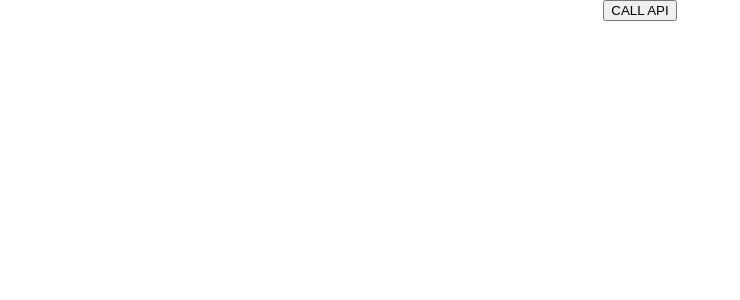
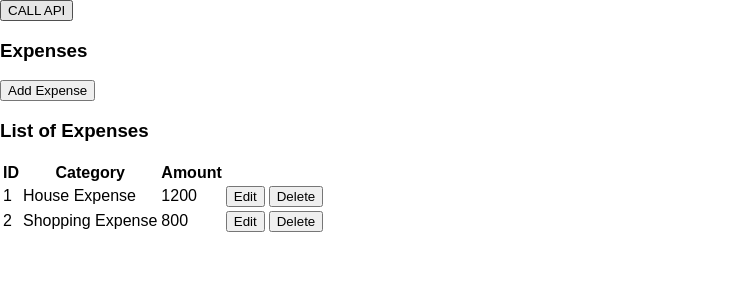
Before and after one commit to Siyami/expenses-app, a React (Create React App) app: page / in a window 1280 px wide. Shown: the top 300 px of the page, without its empty margins (0-740 px from the left). Built offline with nearby package versions, Linux system fonts and the light colour scheme.

Commit message:
Add expense list in App.js component

```diff
--- a/package.json
+++ b/package.json
@@ -10,7 +10,8 @@
     "express": "^4.14.1",
     "morgan": "^1.8.1",
     "react": "^15.4.2",
-    "react-dom": "^15.4.2"
+    "react-dom": "^15.4.2",
+    "react-router": "^3.0.2"
   },
   "engines": {
     "node": "7.5.0"
--- a/src/App.js
+++ /dev/null
@@ -1,28 +0,0 @@
-import React, { Component } from 'react';
-import axios from 'axios'
-import './App.css';
-
-
-class App extends Component {
-
-  callApi() {
-    axios.get('api') //it will prepend automatically
-      .then((res) => {
-        console.log(res.data);
-      })
-      .catch((err) => {
-        console.log(err);
-      })
-  }
-
-  render() {
-    return (
-      <div className="App">
-
-        <button onClick={this.callApi}>CALL API</button>
-      </div>
-    );
-  }
-}
-
-export default App;
--- /dev/null
+++ b/src/components/App.js
@@ -0,0 +1,76 @@
+import React, { Component } from 'react';
+import axios from 'axios';
+import { Router, Route, Link, IndexRoute, browserHistory } from 'react-router';
+import './../App.css';
+
+class App extends Component {
+  constructor(props) {
+    super(props)
+
+    this.state = {
+      expenses: [
+        {
+          id: 1,
+          category: 'House Expense',
+          amount: 1200
+        },
+        {
+          id: 2,
+          category: 'Shopping Expense',
+          amount: 800
+        }
+      ]
+    }
+  }
+
+  callApi() {
+    axios.get('api') //it will prepend automatically
+      .then((res) => {
+        console.log(res.data);
+      })
+      .catch((err) => {
+        console.log(err);
+      })
+  }
+
+  render() {
+    return (
+      <div>
+        {this.props.children}
+        <button onClick={this.callApi}>CALL API</button>
+
+        <h3>Expenses</h3>
+        <button>Add Expense</button>
+
+        <h3>List of Expenses</h3>
+        <table>
+          <thead>
+            <tr>
+              <th>ID</th>
+              <th>Category</th>
+              <th>Amount</th>
+              <th></th>
+              <th></th>
+            </tr>
+          </thead>
+          <tbody>
+            {this.state.expenses.map((expense) => {
+              return (
+                <tr>
+                  <td>{expense.id}</td>
+                  <td>{expense.category}</td>
+                  <td>{expense.amount}</td>
+                  <td><button>Edit</button></td>
+                  <td><button>Delete</button></td>
+                </tr>
+              )
+            })}
+          </tbody>
+        </table>
+
+      </div>
+    );
+  }
+}
+
+export default App;
--- a/src/index.js
+++ b/src/index.js
@@ -1,9 +1,13 @@
 import React from 'react';
 import ReactDOM from 'react-dom';
-import App from './App';
+import { Router, browserHistory } from 'react-router';
+import routes from './routes.js';
+
+// import App from './components/App';
 import './index.css';
 
+
 ReactDOM.render(
-  <App />,
+  <Router history={browserHistory} routes={routes} />,
   document.getElementById('root')
 );
--- /dev/null
+++ b/src/routes.js
@@ -0,0 +1,16 @@
+import React from 'react';
+import { Route, IndexRoute } from 'react-router';
+
+import App from './components/App.js';
+
+const Greeting = () => {
+  return <div>Hey!!!</div>
+}
+
+export default (
+  <Route path="/" component={App}>
+    <Route path="greet" component={Greeting} />
+    <Route path="greet2" component={Greeting} />
+    <Route path="greet3" component={Greeting} />
+  </Route>
+);
```
Also changed, not shown: 1 other file (tests, documents, lock files or other folders).
